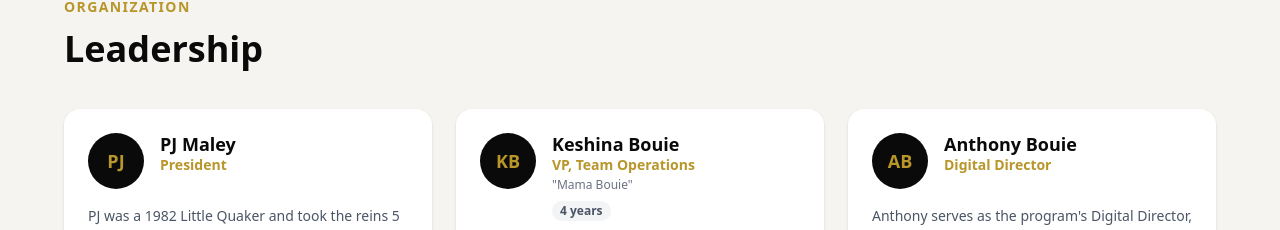
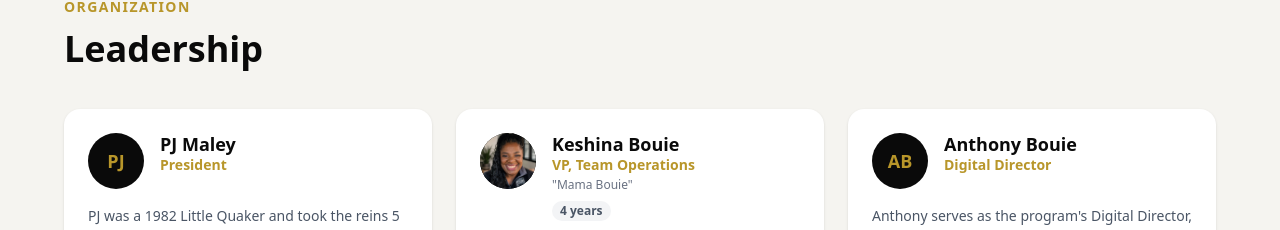
Before and after one commit to maleyarchie-oss/little-quakers, a Next.js app: page /about in a window 1280 px wide. Shown: the part 1417-1647 px from the top of the page. Built offline with nearby package versions, Linux system fonts and the light colour scheme; no server answers.

Commit message:
About: add Keshina Bouie photo to staff card
- New photo at public/coachkeshina.jpg
- Wired into data/staff.ts via photo field (same pattern as Estok)
- 'KB' initials become fallback when photo can't load

```diff
--- a/data/staff.ts
+++ b/data/staff.ts
@@ -21,6 +21,7 @@ export const leadership: StaffMember[] = [
     title: 'VP, Team Operations',
     subtitle: '"Mama Bouie"',
     initials: 'KB',
+    photo: '/coachkeshina.jpg',
     tenure: '4 years',
     bio: 'Known affectionately as "Mama Bouie," Keshina owns communications, guest speakers, event planning, and the annual away trip. Her fingerprints are on every part of the season — she\'s the engine that makes it all run.',
   },
```
Also changed, not shown: public/coachkeshina.jpg (added).
